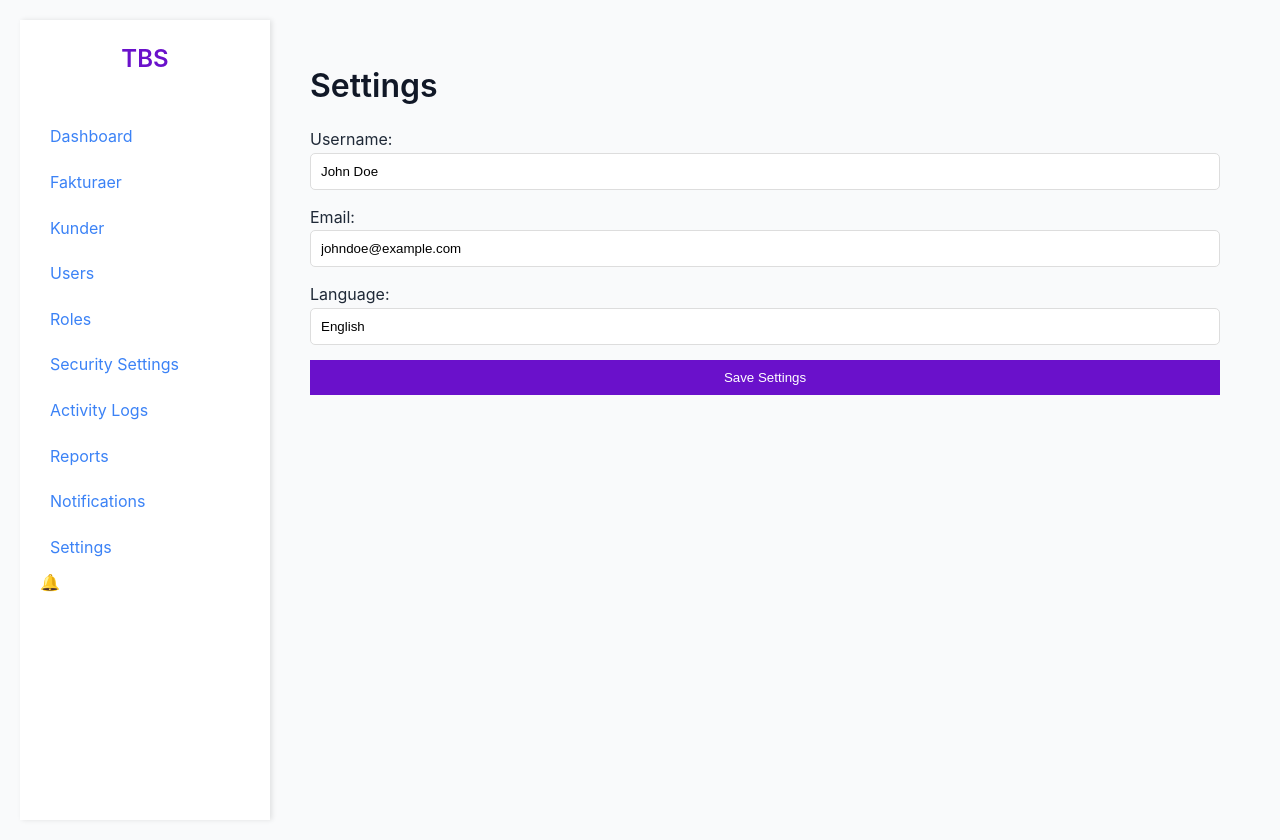
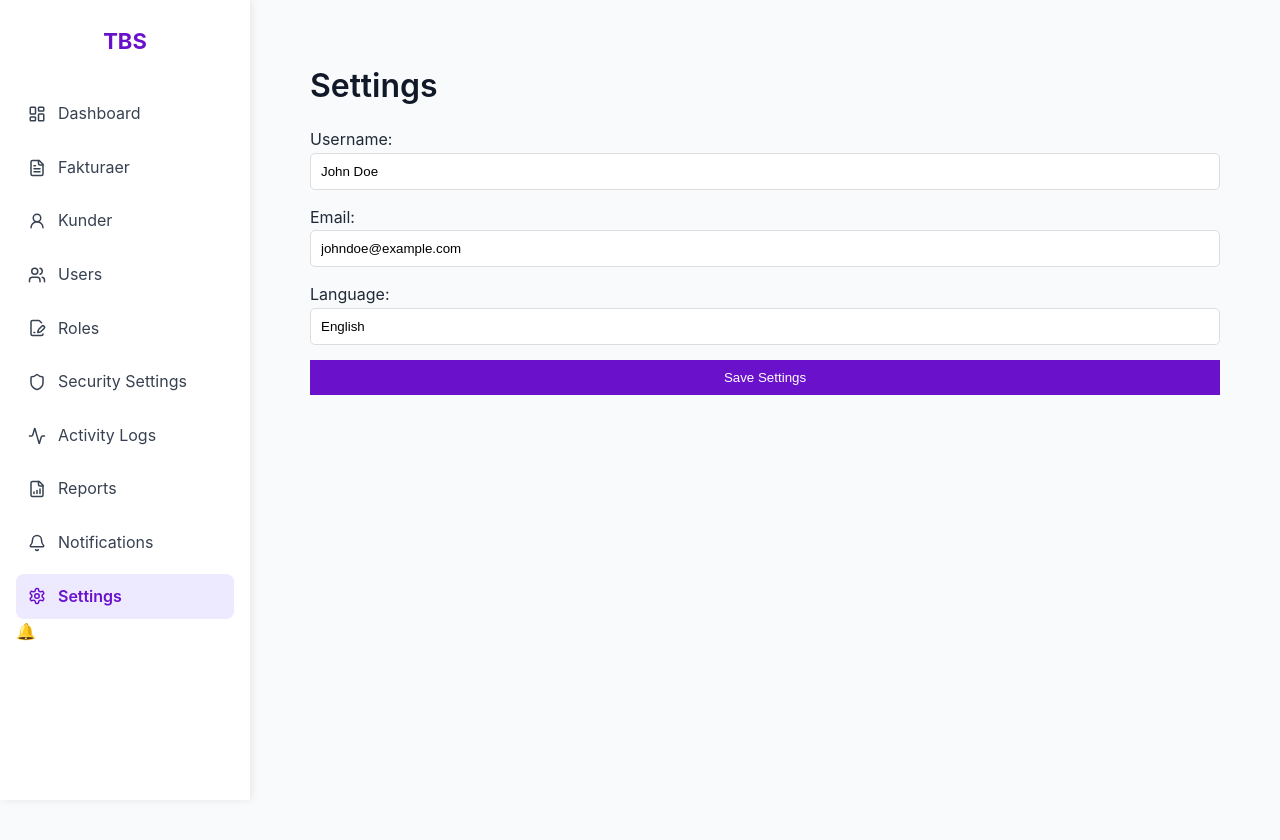
Before and after one commit to WesamNakhla/BachelorTBS, a React (Vite) app: page /settings in a window 1280 px wide. Built offline with nearby package versions, Linux system fonts and the light colour scheme.

Commit message:
side bar update

```diff
--- a/cspell.json
+++ b/cspell.json
@@ -13,6 +13,8 @@
     "yup",
     "devDependencies",
     "tsconfig",
-    "reactify"
+    "reactify",
+    "Fakturaer",
+    "Kunder",
   ]
 }
--- a/package.json
+++ b/package.json
@@ -20,6 +20,7 @@
     "file-saver": "^2.0.5",
     "jspdf": "^3.0.0",
     "jspdf-autotable": "^5.0.2",
+    "lucide-react": "^0.483.0",
     "moment": "^2.30.1",
     "react": "^19.0.0",
     "react-dom": "^19.0.0",
--- a/src/App.tsx
+++ b/src/App.tsx
@@ -1,20 +1,39 @@
-import React from "react";
+import React, { useEffect, useState } from "react";
 import { BrowserRouter as Router } from "react-router-dom";
 import Sidebar from "./components/Sidebar";
 import AppRoutes from "./routes/AppRoutes";
 import { ToastContainer } from "react-toastify";
-import 'react-toastify/dist/ReactToastify.css';
+import "react-toastify/dist/ReactToastify.css";
 
 // Main Application Component
 const App: React.FC = () => {
+  const [isDesktop, setIsDesktop] = useState(window.innerWidth > 768);
+
+  // Update state on window resize
+  useEffect(() => {
+    const handleResize = () => {
+      setIsDesktop(window.innerWidth > 768);
+    };
+
+    window.addEventListener("resize", handleResize);
+    return () => window.removeEventListener("resize", handleResize);
+  }, []);
+
   return (
     <Router>
       <div style={{ display: "flex", minHeight: "100vh" }}>
         {/* Sidebar Navigation */}
         <Sidebar />
 
-        {/* Main Content Area */}
-        <div style={{ flex: 1, padding: "20px" }}>
+        {/* Main Content Area - apply left margin only on desktop */}
+        <div
+          style={{
+            flex: 1,
+            padding: "20px",
+            marginLeft: isDesktop ? "250px" : "0px", // Adjust sidebar space for desktop only
+            transition: "margin-left 0.3s ease", // Smooth transition when resizing
+          }}
+        >
           <AppRoutes />
         </div>
       </div>
--- a/src/components/Sidebar.tsx
+++ b/src/components/Sidebar.tsx
@@ -1,45 +1,96 @@
-import { Link } from "react-router-dom";
-import { SidebarContainer, Logo, Nav, NavItem } from "../styles/SidebarStyles";
+import React, { useState } from "react";
+import { useLocation } from "react-router-dom";
+import {
+  SidebarContainer,
+  Logo,
+  Nav,
+  NavItem,
+  NavLinkStyled,
+  IconWrapper,
+  HamburgerButton,
+  MobileOverlay,
+  MobileSidebar,
+} from "../styles/SidebarStyles";
+
 import NotificationBell from "./NotificationBell";
 
+import {
+  LayoutDashboard,
+  FileText,
+  UserRound,
+  Users,
+  FileSignature,
+  Shield,
+  Activity,
+  FileBarChart,
+  Bell,
+  Settings,
+  Menu,
+  X,
+} from "lucide-react";
+
+// Navigation items with icons and paths
+const menuItems = [
+  { id: "dashboard", label: "Dashboard", path: "/dashboard", icon: <LayoutDashboard size={18} /> },
+  { id: "invoices", label: "Fakturaer", path: "/invoices", icon: <FileText size={18} /> },
+  { id: "customers", label: "Kunder", path: "/customers", icon: <UserRound size={18} /> },
+  { id: "users", label: "Users", path: "/users", icon: <Users size={18} /> },
+  { id: "roles", label: "Roles", path: "/users/roles", icon: <FileSignature size={18} /> },
+  { id: "security-settings", label: "Security Settings", path: "/security", icon: <Shield size={18} /> },
+  { id: "activity-logs", label: "Activity Logs", path: "/security/logs", icon: <Activity size={18} /> },
+  { id: "reports", label: "Reports", path: "/reports", icon: <FileBarChart size={18} /> },
+  { id: "notifications", label: "Notifications", path: "/notifications", icon: <Bell size={18} /> },
+  { id: "settings", label: "Settings", path: "/settings", icon: <Settings size={18} /> },
+];
+
 const Sidebar: React.FC = () => {
+  const location = useLocation();
+  const [isOpen, setIsOpen] = useState(false); // Sidebar toggle for mobile
+
+  // Toggle sidebar visibility
+  const handleToggle = () => setIsOpen((prev) => !prev);
+
+  // Close sidebar (for overlay or after clicking link)
+  const handleClose = () => setIsOpen(false);
+
+  // Render nav items, optionally pass close function for mobile
+  const renderNavItems = (isMobile: boolean = false) =>
+    menuItems.map((item) => (
+      <NavItem
+        key={item.id}
+        className={location.pathname === item.path ? "active" : ""}
+        onClick={isMobile ? handleClose : undefined}
+      >
+        <NavLinkStyled to={item.path}>
+          <IconWrapper>{item.icon}</IconWrapper>
+          {item.label}
+        </NavLinkStyled>
+      </NavItem>
+    ));
+
   return (
-    <SidebarContainer>
-      <Logo>TBS</Logo>
-      <Nav>
-        <NavItem id="dashboard">
-          <Link to="/dashboard">Dashboard</Link>
-        </NavItem>
-        <NavItem id="invoices">
-          <Link to="/invoices">Fakturaer</Link>
-        </NavItem>
-        <NavItem id="customers">
-          <Link to="/customers">Kunder</Link>
-        </NavItem>
-        <NavItem id="users">
-          <Link to="/users">Users</Link>
-        </NavItem>
-        <NavItem id="roles">
-          <Link to="/users/roles">Roles</Link>
-        </NavItem>
-        <NavItem id="security-settings">
-          <Link to="/security">Security Settings</Link>
-        </NavItem>
-        <NavItem id="activity-logs">
-          <Link to="/security/logs">Activity Logs</Link>
-        </NavItem>
-        <NavItem id="reports">
-          <Link to="/reports">Reports</Link>
-        </NavItem>
-        <NavItem id="notifications">
-          <Link to="/notifications">Notifications</Link>
-        </NavItem>
-        <NavItem id="settings">
-          <Link to="/settings">Settings</Link>
-        </NavItem>
-      </Nav>
-      <NotificationBell />
-    </SidebarContainer>
+    <>
+      {/* Hamburger button (visible on mobile only) */}
+      <HamburgerButton onClick={handleToggle}>
+        {isOpen ? <X size={22} /> : <Menu size={22} />}
+      </HamburgerButton>
+
+      {/* Sidebar for desktop */}
+      <SidebarContainer>
+        <Logo>TBS</Logo>
+        <Nav>{renderNavItems()}</Nav>
+        <NotificationBell />
+      </SidebarContainer>
+
+      {/* Mobile overlay to close sidebar */}
+      {isOpen && <MobileOverlay onClick={handleClose} />}
+
+      {/* Sidebar for mobile (slide-in) */}
+      <MobileSidebar isOpen={isOpen}>
+        <Logo>TBS</Logo>
+        <Nav>{renderNavItems(true)}</Nav>
+      </MobileSidebar>
+    </>
   );
 };
 
--- a/src/styles/SidebarStyles.ts
+++ b/src/styles/SidebarStyles.ts
@@ -1,27 +1,123 @@
 import styled from "styled-components";
+import { NavLink } from "react-router-dom";
 
+// Sidebar for desktop screens (always visible)
 export const SidebarContainer = styled.div`
   width: 250px;
-  background: #fff;
   height: 100vh;
-  box-shadow: 2px 0px 5px rgba(0, 0, 0, 0.1);
+  background-color: #fff;
+  position: fixed;
+  top: 0;
+  left: 0;
+  z-index: 1000;
+  padding: 24px 16px;
+  box-shadow: 2px 0 8px rgba(0, 0, 0, 0.08);
+
+  @media (max-width: 768px) {
+    display: none;
+  }
+`;
+
+// Sidebar for mobile (slide-in/out animation)
+export const MobileSidebar = styled.div<{ isOpen?: boolean }>`
+  width: 240px;
+  height: 100vh;
+  background-color: #ffffff;
+  position: fixed;
+  top: 0;
+  left: 0;
+  padding: 24px 16px;
+  box-shadow: 2px 0 8px rgba(0, 0, 0, 0.1);
+  z-index: 1100;
+  transition: transform 0.3s ease-in-out;
+  transform: ${({ isOpen }) => (isOpen ? "translateX(0)" : "translateX(-100%)")};
+
+  @media (min-width: 769px) {
+    display: none;
+  }
+`;
+
+// Hamburger button for mobile
+export const HamburgerButton = styled.button`
+  position: fixed;
+  top: 20px;
+  left: 20px;
+  z-index: 1200;
+  background: none;
+  border: none;
+  cursor: pointer;
+  display: none;
+
+  @media (max-width: 768px) {
+    display: block;
+  }
+`;
+
+// Overlay background with fade-in effect
+export const MobileOverlay = styled.div`
+  @media (max-width: 768px) {
+    position: fixed;
+    inset: 0;
+    background-color: rgba(0, 0, 0, 0.4);
+    z-index: 1000;
+    animation: fadeIn 0.3s ease-in-out;
+  }
+
+  @keyframes fadeIn {
+    from {
+      opacity: 0;
+    }
+    to {
+      opacity: 1;
+    }
+  }
+`;
+
+// Logo section (top of sidebar)
+export const Logo = styled.h2`
+  font-size: 22px;
+  font-weight: 700;
+  text-align: center;
+  color: #6a11cb;
+  margin-bottom: 32px;
+`;
+
+// Navigation container
+export const Nav = styled.nav`
   display: flex;
   flex-direction: column;
-  padding: 20px;
+  gap: 8px;
 `;
 
-export const Logo = styled.h2`
-  color: #6a11cb;
-  text-align: center;
+// Navigation item container
+export const NavItem = styled.div`
+  &.active a {
+    background-color: #ede9fe;
+    color: #6a11cb;
+    font-weight: 600;
+  }
 `;
 
-export const Nav = styled.nav`
-  margin-top: 20px;
+// Styled link for navigation items
+export const NavLinkStyled = styled(NavLink)`
   display: flex;
-  flex-direction: column;
+  align-items: center;
+  gap: 12px;
+  text-decoration: none;
+  color: #374151;
+  padding: 10px 12px;
+  border-radius: 8px;
+  transition: background 0.2s ease, color 0.2s ease;
+
+  &:hover {
+    background-color: #f3f4f6;
+    color: #6a11cb;
+  }
 `;
 
-export const NavItem = styled.div`
-  padding: 10px;
-  text-decoration: none;
+// Wrapper for navigation icons
+export const IconWrapper = styled.span`
+  display: flex;
+  align-items: center;
+  justify-content: center;
 `;
```
Also changed, not shown: 1 other file (tests, documents, lock files or other folders).
